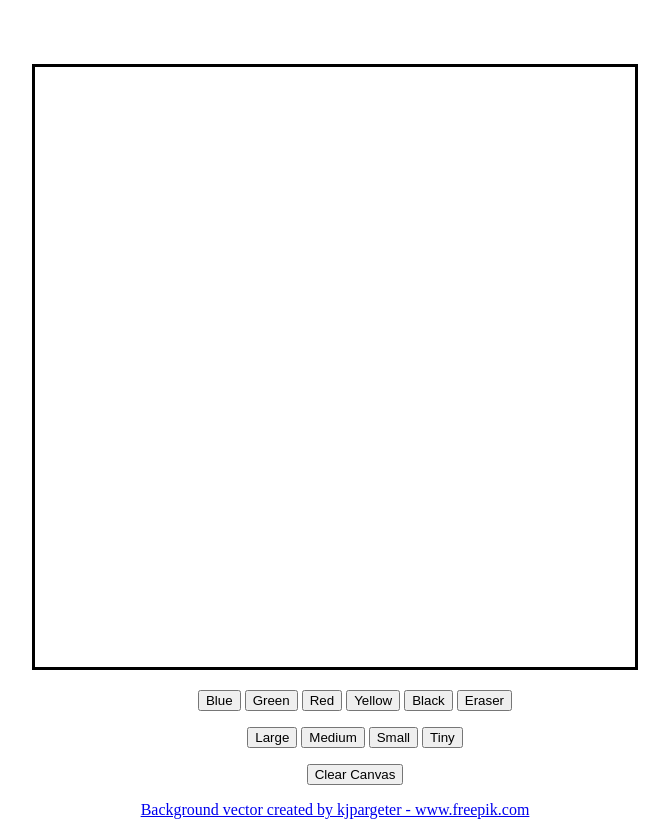
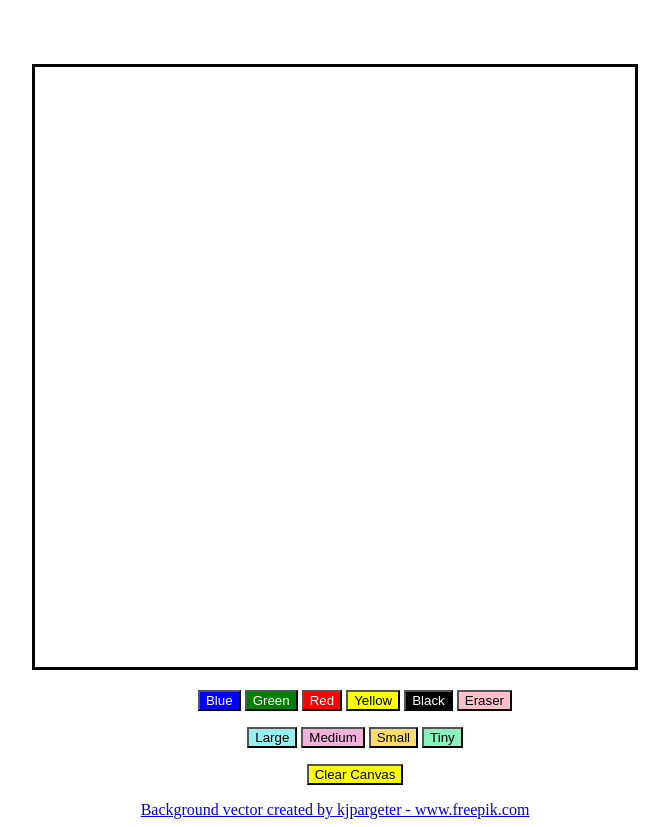
Before and after one commit to ZachJHall/digital-paint-board, a plain HTML site: page index.html in a window 1280 px wide. Shown: the whole page, without its empty margins (305-974 px from the left). Drawn offline with Linux system fonts and the light colour scheme.

Commit message:
Added styling to the buttons

```diff
--- a/index.css
+++ b/index.css
@@ -10,23 +10,20 @@ body {
 text-align: center;
 margin-top: 8vh
 }
-.color-menu ul{
+
+.menu ul {
   list-style: none;
-
 }
 
+.menu button {
+  background-color: yellow;
+  color: black;
+}
 .color-menu li{
   display: inline;
 }
 
-.brush-size-menu ul{
-  list-style: none;
-}
 
 .brush-size-menu li{
   display: inline;
 }
-
-.clear-canvas-menu ul{
-  list-style: none;
-}
--- a/index.html
+++ b/index.html
@@ -13,28 +13,28 @@
         Your browser does not support HTML5 canvas
       </canvas>
 
-      <div class="color-menu">
+      <div class="menu color-menu">
 
         <ul>
-          <li><button class="color-selector" id="blue-selector">Blue</button></li>
-          <li><button class="color-selector" id="green-selector">Green</button></li>
-          <li><button class="color-selector" id="red-selector">Red</button></li>
-          <li><button class="color-selector" id="yellow-selector">Yellow</button></li>
-          <li><button class="color-selector" id="black-selector">Black</button></li>
-          <li><button class="color-selector" id="eraser-selector">Eraser</button></li>
+          <li><button style="background-color: blue; color: white " class="color-selector" id="blue-selector">Blue</button></li>
+          <li><button style="background-color: green; color: white "class="color-selector" id="green-selector">Green</button></li>
+          <li><button style="background-color: red; color: white "class="color-selector" id="red-selector">Red</button></li>
+          <li><button style="background-color: yellow; color: black "class="color-selector" id="yellow-selector">Yellow</button></li>
+          <li><button style="background-color: black; color: white "class="color-selector" id="black-selector">Black</button></li>
+          <li><button style="background-color: pink "class="color-selector" id="eraser-selector">Eraser</button></li>
         </ul>
       </div>
 
-    <div class="brush-size-menu">
+    <div class="menu brush-size-menu">
       <ul>
-        <li><button class="brush-size-selector" id="large-brush-selector">Large</button></li>
-        <li><button class="brush-size-selector" id="medium-brush-selector">Medium</button></li>
-        <li><button class="brush-size-selector" id="small-brush-selector">Small</button></li>
-        <li><button class="brush-size-selector" id="tiny-brush-selector">Tiny</button></li>
+        <li><button style="background-color: #94f0f1" class="brush-size-selector" id="large-brush-selector">Large</button></li>
+        <li><button style="background-color: #f2b1d8" class="brush-size-selector" id="medium-brush-selector">Medium</button></li>
+        <li><button style="background-color: #ffdc6a" class="brush-size-selector" id="small-brush-selector">Small</button></li>
+        <li><button style="background-color: #8bf0ba" class="brush-size-selector" id="tiny-brush-selector">Tiny</button></li>
       </ul>
     </div>
 
-    <div class="clear-canvas-menu">
+    <div class="menu clear-canvas-menu">
       <ul>
         <li><button id="clear-canvas-selector">Clear Canvas</button></li>
       </ul>
```
